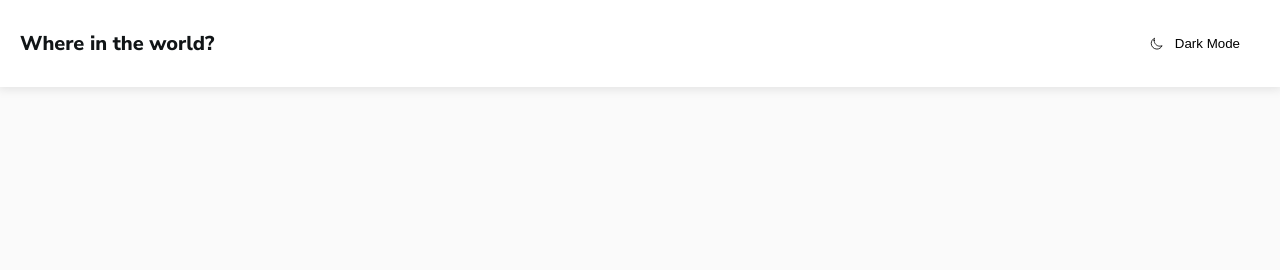
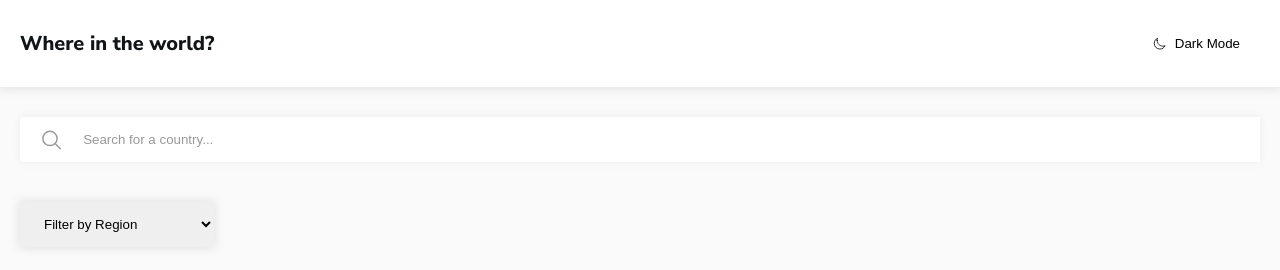
Before and after one commit to Parsa12458/REST-Countries-API, a plain HTML site: page index.html in a window 1280 px wide. Drawn offline with nearby package versions, Linux system fonts and the light colour scheme.

Commit message:
implement search and filter input

```diff
--- a/assets/css/style.css
+++ b/assets/css/style.css
@@ -58,7 +58,7 @@ body {
 
 .dark-mode {
   padding: 1.2rem 2rem;
-  width: 13rem;
+  width: 12.7rem;
   display: flex;
   align-items: center;
   justify-content: space-between;
@@ -72,3 +72,47 @@ body {
 .dark-mode:hover {
   border-bottom: 1px #000 solid;
 }
+
+/* FORM */
+.form {
+  display: flex;
+  flex-direction: column;
+  margin-top: 3rem;
+  padding: 0 2rem;
+}
+
+.form__search-container {
+  display: flex;
+  align-items: center;
+  box-shadow: 0 0 1rem 0.1rem rgba(0, 0, 0, 0.05);
+  margin-bottom: 4rem;
+  background-color: #fff;
+  border-radius: 0.3rem;
+}
+
+.form__search-container ion-icon {
+  width: 2.4rem;
+  height: 2.4rem;
+  color: #999;
+  margin-left: 2rem;
+}
+
+.form__search-input {
+  padding: 1.5rem 0 1.5rem 2rem;
+  width: 100%;
+  border: none;
+  outline: none;
+}
+
+.form__search-input::placeholder {
+  color: #999;
+}
+
+.form__filter {
+  width: max-content;
+  padding: 1.4rem 6rem;
+  padding-left: 2rem;
+  border: none;
+  outline: none;
+  box-shadow: 0 0 1rem 0.1rem rgba(0, 0, 0, 0.1);
+}
--- a/index.html
+++ b/index.html
@@ -29,6 +29,24 @@
           <span>Dark Mode</span>
         </button>
       </header>
+      <form class="form">
+        <div class="form__search-container">
+          <ion-icon name="search-outline"></ion-icon>
+          <input
+            type="search"
+            class="form__search-input"
+            placeholder="Search for a country..."
+          />
+        </div>
+        <select name="region" class="form__filter">
+          <option value="" class="filter__option">Filter by Region</option>
+          <option value="africa" class="filter__option">Africa</option>
+          <option value="america" class="filter__option">America</option>
+          <option value="asia" class="filter__option">Asia</option>
+          <option value="europe" class="filter__option">Europe</option>
+          <option value="oceania" class="filter__option">Oceania</option>
+        </select>
+      </form>
     </div>
   </body>
 </html>
```
